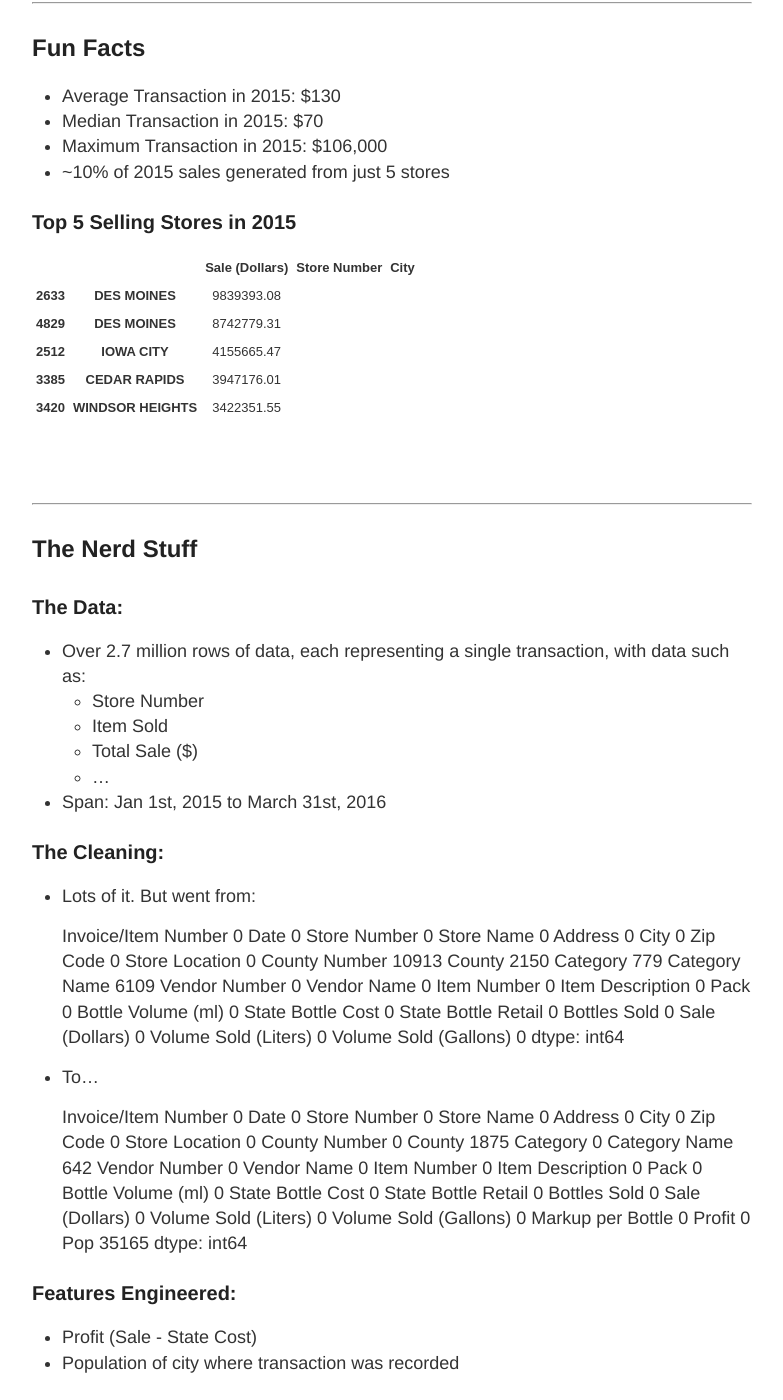
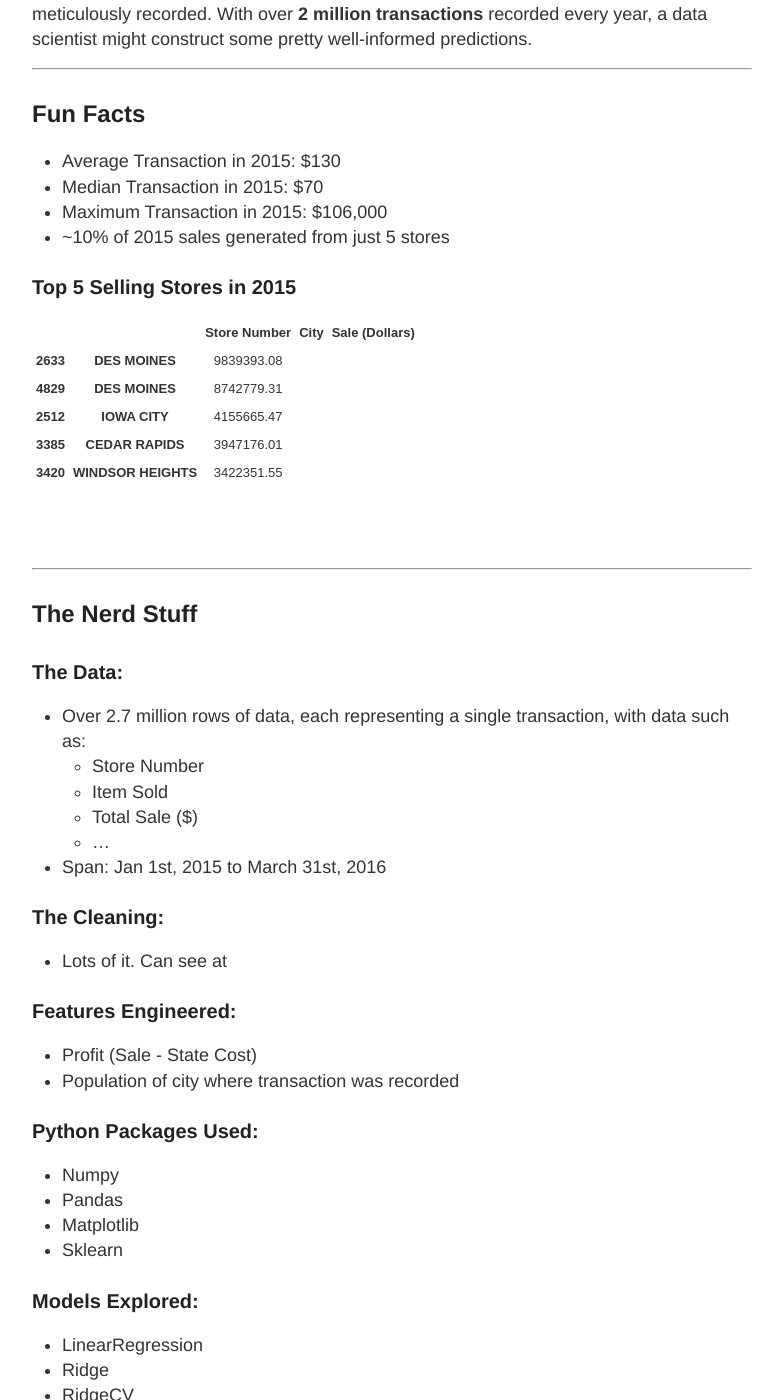
Before and after one commit to PhilPizza/jekyll-now, a Jekyll site: the page built from _posts/2018-02-12-iowa_liquor_blog.md, in a window 1280 px wide and 1400 px high, scrolled down 1622 px. Shown: the whole window, without its empty margins (248-1031 px from the left). Built offline with Jekyll 4.4.1, drawn with Linux system fonts in a browser that asks for light colours; some of the changed text lies outside the part shown.

Commit message:
Changed some Iowa formatting

```diff
--- a/_posts/2018-02-12-iowa_liquor_blog.md
+++ b/_posts/2018-02-12-iowa_liquor_blog.md
@@ -53,12 +55,12 @@ This also means that every liquor transaction at every store in the state of Iow
 </style>
 <table border="1" class="dataframe">
   <thead>
-    <tr style="text-align: right;">
+    <tr style="text-align: left;">
       <th></th>
       <th></th>
-      <th>Sale (Dollars)</th>
       <th>Store Number</th>
       <th>City</th>
+      <th>Sale (Dollars)</th>
       <th></th>
     </tr>
   </thead>
@@ -109,69 +111,7 @@ This also means that every liquor transaction at every store in the state of Iow
 
 ### The Cleaning:
 
-- Lots of it. But went from:
-
-    Invoice/Item Number          0
-    Date                         0
-    Store Number                 0
-    Store Name                   0
-    Address                      0
-    City                         0
-    Zip Code                     0
-    Store Location               0
-    County Number            10913
-    County                    2150
-    Category                   779
-    Category Name             6109
-    Vendor Number                0
-    Vendor Name                  0
-    Item Number                  0
-    Item Description             0
-    Pack                         0
-    Bottle Volume (ml)           0
-    State Bottle Cost            0
-    State Bottle Retail          0
-    Bottles Sold                 0
-    Sale (Dollars)               0
-    Volume Sold (Liters)         0
-    Volume Sold (Gallons)        0
-    dtype: int64
-
-
-
-- To...
-
-
-    Invoice/Item Number          0
-    Date                         0
-    Store Number                 0
-    Store Name                   0
-    Address                      0
-    City                         0
-    Zip Code                     0
-    Store Location               0
-    County Number                0
-    County                    1875
-    Category                     0
-    Category Name              642
-    Vendor Number                0
-    Vendor Name                  0
-    Item Number                  0
-    Item Description             0
-    Pack                         0
-    Bottle Volume (ml)           0
-    State Bottle Cost            0
-    State Bottle Retail          0
-    Bottles Sold                 0
-    Sale (Dollars)               0
-    Volume Sold (Liters)         0
-    Volume Sold (Gallons)        0
-    Markup per Bottle            0
-    Profit                       0
-    Pop                      35165
-    dtype: int64
-
-
+- Lots of it. Can see at
 
 ### Features Engineered:
 - Profit (Sale - State Cost)
```
Also changed, not shown: other parts of _posts/2018-02-12-iowa_liquor_blog.md (+2 -0 lines).
